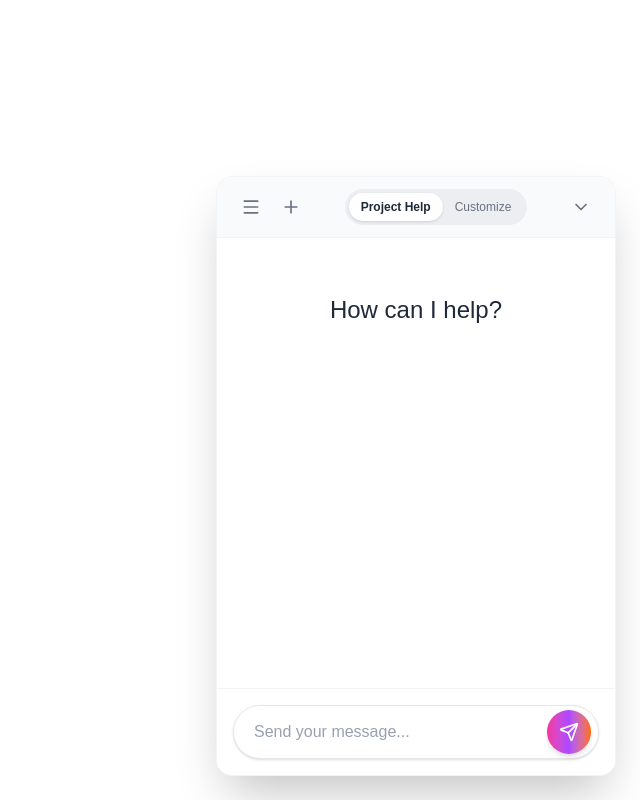
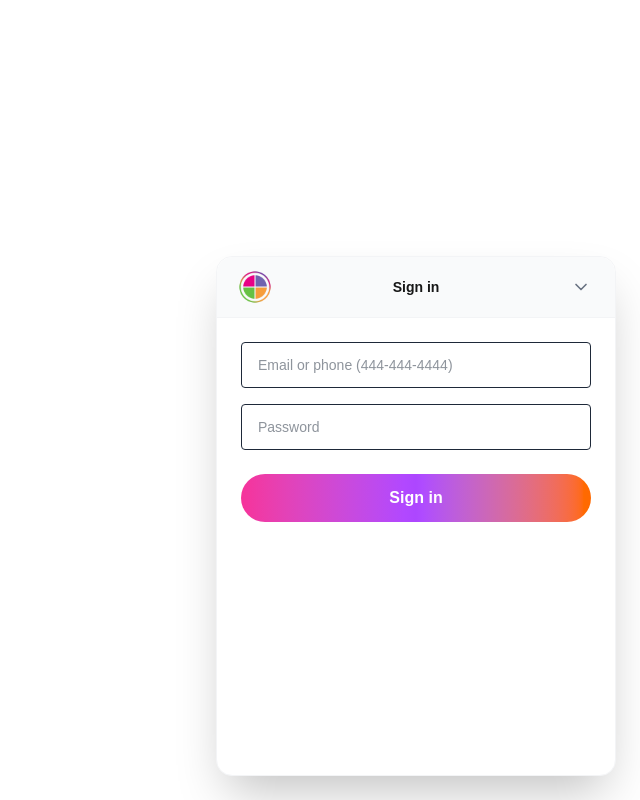
Before and after one commit to sabaPhruidze/smart-bot, a Next.js app: page / in a window 1280 px wide. Both pictures are taken after a click on the button "Open chat". Shown: the whole page, without its empty margins (640-1280 px from the left). Built offline with nearby package versions, Linux system fonts and the light colour scheme.

Commit message:
So login staffs visually done

```diff
--- a/components/ChatWidget/ChatWidget.tsx
+++ b/components/ChatWidget/ChatWidget.tsx
@@ -1,25 +1,48 @@
 "use client";
+
 import { useState } from "react";
 import Launcher from "./Launcher";
 import Window from "./Window";
+import Login from "./Login/Login";
+
+type Mode = "closed" | "login" | "chat";
 
 const ChatWidget = () => {
-  const [isOpen, setIsOpen] = useState<boolean>(false);
+  const [mode, setMode] = useState<Mode>("closed");
+  const [isAuthed, setIsAuthed] = useState<boolean>(false);
+
+  const isOpen = mode !== "closed";
+
+  const handleLauncherClick = () => {
+    if (isAuthed) {
+      setMode("chat");
+    } else {
+      setMode("login");
+    }
+  };
+
+  const handleClose = () => setMode("closed");
+
+  const handleLoginSuccess = () => {
+    setIsAuthed(true);
+    setMode("chat");
+  };
 
   return (
     <div
-      className={`fixed z-50 flex flex-col
-        ${
-          isOpen
-            ? "inset-0 sm:inset-auto sm:bottom-6 sm:right-6 sm:items-end"
-            : "bottom-6 left-1/2 -translate-x-1/2 sm:left-auto sm:translate-x-0 sm:right-6 items-center sm:items-end"
-        }`}
+      className={`fixed z-50 flex flex-col ${
+        isOpen
+          ? "inset-0 sm:inset-auto sm:bottom-6 sm:right-6 sm:items-end"
+          : "bottom-6 left-1/2 -translate-x-1/2 sm:left-auto sm:translate-x-0 sm:right-6 items-center sm:items-end"
+      }`}
     >
-      {isOpen ? (
-        <Window onClose={() => setIsOpen(false)} />
-      ) : (
-        <Launcher onClick={() => setIsOpen(true)} />
+      {mode === "closed" && <Launcher onClick={handleLauncherClick} />}
+
+      {mode === "login" && (
+        <Login onClose={handleClose} onSuccess={handleLoginSuccess} />
       )}
+
+      {mode === "chat" && <Window onClose={handleClose} />}
     </div>
   );
 };
--- a/components/ChatWidget/Login/Login.tsx
+++ b/components/ChatWidget/Login/Login.tsx
@@ -0,0 +1,18 @@
+"use client";
+
+import LoginHeader from "./LoginHeader";
+import LoginForm from "./LoginForm";
+
+type LoginProps = {
+  onClose: () => void;
+  onSuccess: () => void;
+};
+
+export default function Login({ onClose, onSuccess }: LoginProps) {
+  return (
+    <div className="bg-white shadow-2xl flex flex-col border border-gray-100 overflow-hidden w-full h-full rounded-none sm:w-[400px] sm:h-[520px] sm:rounded-2xl">
+      <LoginHeader onClose={onClose} />
+      <LoginForm onSuccess={onSuccess} />
+    </div>
+  );
+}
--- a/components/ChatWidget/Login/LoginForm.tsx
+++ b/components/ChatWidget/Login/LoginForm.tsx
@@ -0,0 +1,91 @@
+"use client";
+
+import axios from "axios";
+import { useState } from "react";
+import { useForm } from "react-hook-form";
+import { zodResolver } from "@hookform/resolvers/zod";
+
+import { loginSchema, type LoginFormValues } from "./loginSchema";
+
+type LoginFormProps = {
+  onSuccess: () => void;
+};
+
+export default function LoginForm({ onSuccess }: LoginFormProps) {
+  const [serverError, setServerError] = useState<string | null>(null);
+
+  const {
+    register,
+    handleSubmit,
+    formState: { errors, isSubmitting },
+  } = useForm<LoginFormValues>({
+    resolver: zodResolver(loginSchema),
+  });
+
+  const onSubmit = async (data: LoginFormValues) => {
+    setServerError(null);
+
+    try {
+      const res = await axios.post("/api/auth/login", data);
+
+      if (res.data?.ok) return onSuccess();
+
+      setServerError(
+        res.data?.error ||
+          "The email/phone or password you entered is incorrect. Please try again."
+      );
+    } catch (err: any) {
+      setServerError(
+        err?.response?.data?.error ||
+          "We couldn’t sign you in right now. Please try again in a moment."
+      );
+    }
+  };
+
+  return (
+    <form
+      onSubmit={handleSubmit(onSubmit)}
+      className="flex-1 p-6 flex flex-col gap-4"
+    >
+      <div className="flex flex-col gap-1">
+        <input
+          type="text"
+          placeholder="Email or phone (444-444-4444)"
+          autoComplete="username"
+          className="w-full border rounded px-4 py-3 text-sm focus:outline-none focus:ring-2 focus:ring-blue-200 text-gray-800"
+          {...register("identifier")}
+        />
+        {errors.identifier && (
+          <p className="text-red-600 text-xs">
+            {String(errors.identifier.message)}
+          </p>
+        )}
+      </div>
+
+      <div className="flex flex-col gap-1">
+        <input
+          type="password"
+          placeholder="Password"
+          autoComplete="current-password"
+          className="w-full border rounded px-4 py-3 text-sm focus:outline-none focus:ring-2 focus:ring-blue-200 text-gray-800"
+          {...register("password")}
+        />
+        {errors.password && (
+          <p className="text-red-600 text-xs">
+            {String(errors.password.message)}
+          </p>
+        )}
+      </div>
+      {serverError && (
+        <p className="text-red-600 text-sm text-center">{serverError}</p>
+      )}
+      <button
+        type="submit"
+        disabled={isSubmitting}
+        className="mt-2 w-full rounded-full bg-gradient-to-r from-pink-500 via-purple-500 to-orange-500 py-3 font-semibold text-white transition-opacity hover:opacity-90 disabled:opacity-50 cursor-pointer"
+      >
+        {isSubmitting ? "Signing in…" : "Sign in"}
+      </button>
+    </form>
+  );
+}
--- a/components/ChatWidget/Login/LoginHeader.tsx
+++ b/components/ChatWidget/Login/LoginHeader.tsx
@@ -0,0 +1,38 @@
+import { ChevronDown } from "lucide-react";
+
+type LoginheaderProps = {
+  onClose: () => void;
+};
+
+const LoginHeader = ({ onClose }: LoginheaderProps) => {
+  return (
+    <div className="relative flex items-center px-4 py-3 bg-[#F9FAFB] border-b border-gray-100 rounded-t-2xl">
+      {/* left */}
+      <div className="flex items-center h-9">
+        <div className="w-11 h-11 rounded-full overflow-hidden">
+          <img
+            src="/icon.png"
+            alt="Symbol of the mseprinting website . this image consists pink,purple,orange and green colors and is a circle"
+            className="w-full h-full object-cover"
+          />
+        </div>
+      </div>
+      {/* center */}
+      <div className="absolute left-1/2 -translate-x-1/2 text-sm font-semibold text-gray-80">
+        Sign in
+      </div>
+      {/* right */}
+      <div className="ml-auto">
+        <button
+          onClick={onClose}
+          aria-label="Close"
+          className="p-2 text-gray-500 hover:bg-gray-200 rounded-full transition-colors cursor-pointer"
+        >
+          <ChevronDown size={20} />
+        </button>
+      </div>
+    </div>
+  );
+};
+
+export default LoginHeader;
--- a/components/ChatWidget/Login/loginSchema.ts
+++ b/components/ChatWidget/Login/loginSchema.ts
@@ -1,7 +1,9 @@
 import {z} from 'zod';
+const US_PHONE_REGEX = /^\d{3}-\d{3}-\d{4}$/;
 
-const loginSchema = z.object({
-    identifier:z.string(),
+export const loginSchema = z.object({
+    identifier:z.string().min(1,"Email or phone is required").refine((val) => z.string().email().safeParse(val).success || US_PHONE_REGEX.test(val),
+      'Enter a valid email or phone (e.g., 444-444-4444).'),
     password:z.string().min(6,{message:'Password is required'})
 });
 
```
